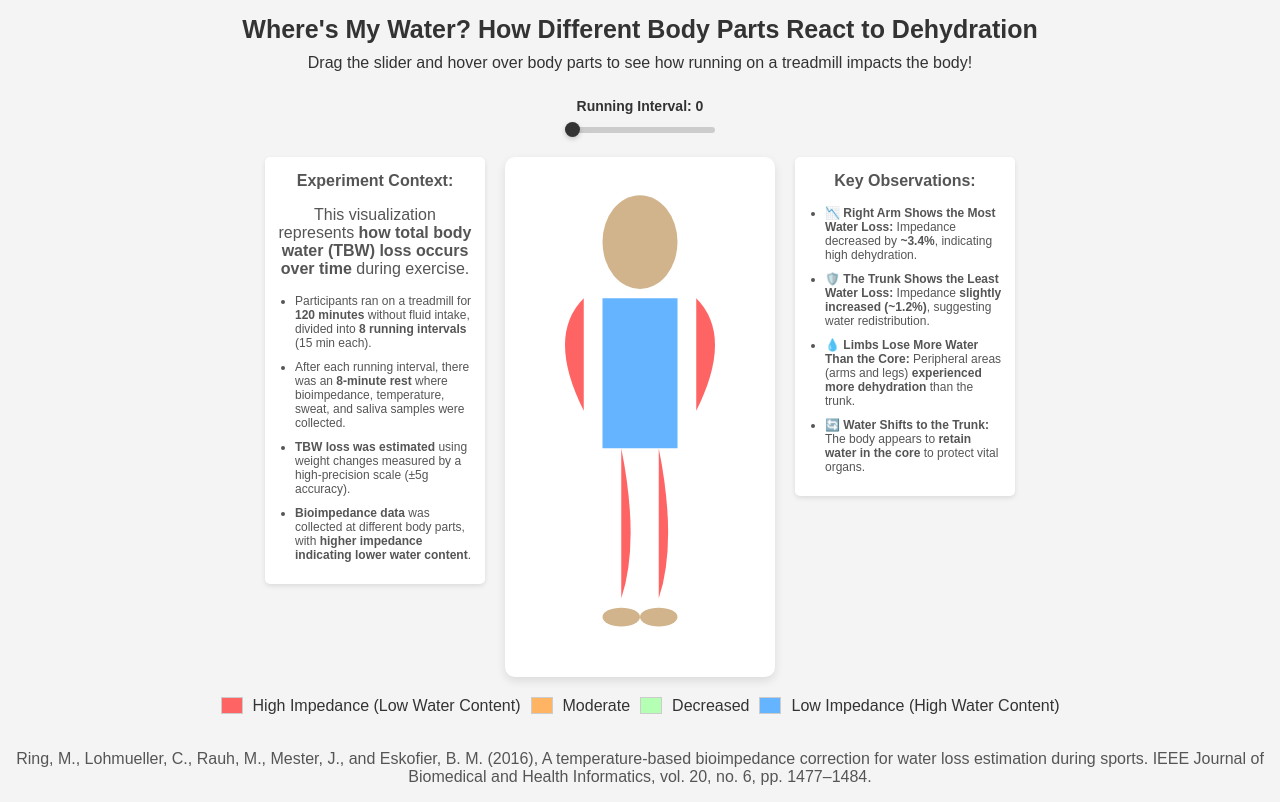
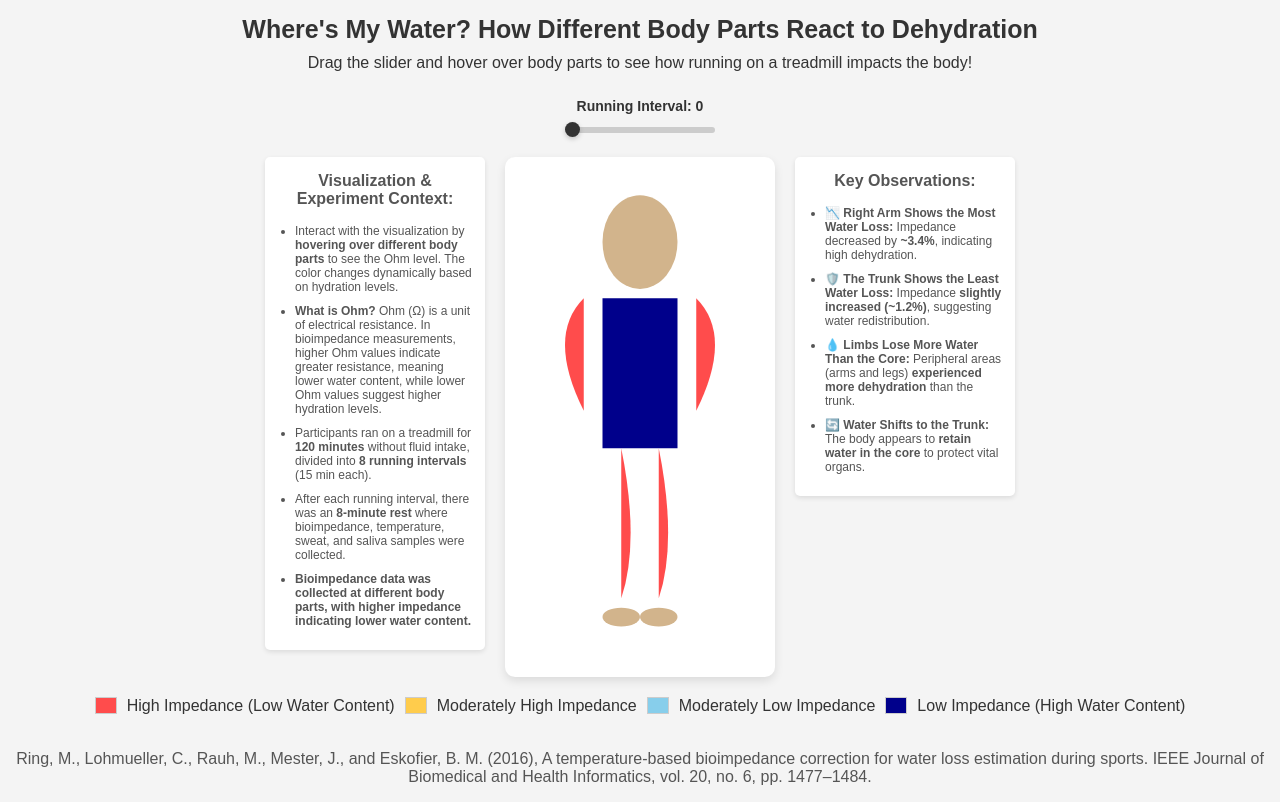
Before and after one commit to pranavrajaram/project3, a plain HTML site: page index.html in a window 1280 px wide. Drawn offline with nearby package versions, Linux system fonts and the light colour scheme.

Commit message:
style changes plus annotations added

```diff
--- a/index.html
+++ b/index.html
@@ -20,15 +20,16 @@
 
     <div class="container">
         <div class="annotation">
-            <p><b>Experiment Context:</b></p>
-            <p>This visualization represents <b>how total body water (TBW) loss occurs over time</b> during exercise.</p>
+            <p><b>Visualization & Experiment Context:</b></p>
             <ul>
+                <li>Interact with the visualization by <b>hovering over different body parts</b> to see the Ohm level. The color changes dynamically based on hydration levels.</li>
+                <li><b>What is Ohm?</b> Ohm (Ω) is a unit of electrical resistance. In bioimpedance measurements, higher Ohm values indicate greater resistance, meaning lower water content, while lower Ohm values suggest higher hydration levels.</li>
                 <li>Participants ran on a treadmill for <b>120 minutes</b> without fluid intake, divided into <b>8 running intervals</b> (15 min each).</li>
                 <li>After each running interval, there was an <b>8-minute rest</b> where bioimpedance, temperature, sweat, and saliva samples were collected.</li>
-                <li><b>TBW loss was estimated</b> using weight changes measured by a high-precision scale (±5g accuracy).</li>
-                <li><b>Bioimpedance data</b> was collected at different body parts, with <b>higher impedance indicating lower water content</b>.</li>
+                <li><b>Bioimpedance data was collected at different body parts, with higher impedance indicating lower water content.</b></li>
             </ul>
         </div>
+
 
         <svg id="visualization" viewBox="0 0 200 400"></svg>
 
@@ -44,11 +45,12 @@
     </div>
 
     <div class="legend">
-        <div style="background: rgb(255, 100, 100);"></div> High Impedance (Low Water Content)
-        <div style="background: rgb(255, 180, 100);"></div> Moderate
-        <div style="background: rgb(180, 255, 180);"></div> Decreased
-        <div style="background: rgb(100, 180, 255);"></div> Low Impedance (High Water Content)
+        <div style="background: #FF4C4C;"></div> High Impedance (Low Water Content)
+        <div style="background: #FFCC4C;"></div> Moderately High Impedance
+        <div style="background: #87CEEB;"></div> Moderately Low Impedance
+        <div style="background: #00008B; color: white;"></div> Low Impedance (High Water Content)
     </div>
+
 
     <div class="footnote">
         <p>Ring, M., Lohmueller, C., Rauh, M., Mester, J., and Eskofier, B. M. (2016), A temperature-based bioimpedance correction for water loss estimation during sports. IEEE Journal of Biomedical and Health Informatics, vol. 20, no. 6, pp. 1477–1484.</p>
--- a/script.js
+++ b/script.js
@@ -51,11 +51,12 @@ d3.csv("impedance_means.csv").then(data => {
     const getColor = (value, min, max) => {
         const normalized = (value - min) / (max - min);
 
-        if (normalized >= 0.75) return "rgb(255, 100, 100)";  // High Impedance (Low Water Content)
-        if (normalized >= 0.50) return "rgb(255, 180, 100)";  // Moderate
-        if (normalized >= 0.25) return "rgb(180, 255, 180)";  // Normal
-        return "rgb(100, 180, 255)";                          // Low Impedance (High Water Content)
+        if (normalized >= 0.75) return "#FF4C4C";  // 🔴 High Impedance (Low Water Content)
+        if (normalized >= 0.50) return "#FFCC4C";  // 🟡 Moderate Impedance (Moderate Water Loss)
+        if (normalized >= 0.25) return "#87CEEB";  // 🌊 Light Sky Blue (Moderate Hydration)
+        return "#00008B";                          // 🔵 Dark Blue (High Water Content)
     };
+
 
     // Append body parts
     bodyParts.forEach(part => {
@@ -85,6 +86,7 @@ d3.csv("impedance_means.csv").then(data => {
                 .attr("id", part.id)
                 .attr("class", "body-part")
                 .attr("fill", part.staticColor ? part.staticColor : getColor(bioimpedanceData[0][part.id], minValues[part.id], maxValues[part.id]));
+
 
             if (!part.staticColor) {
                 element
```
